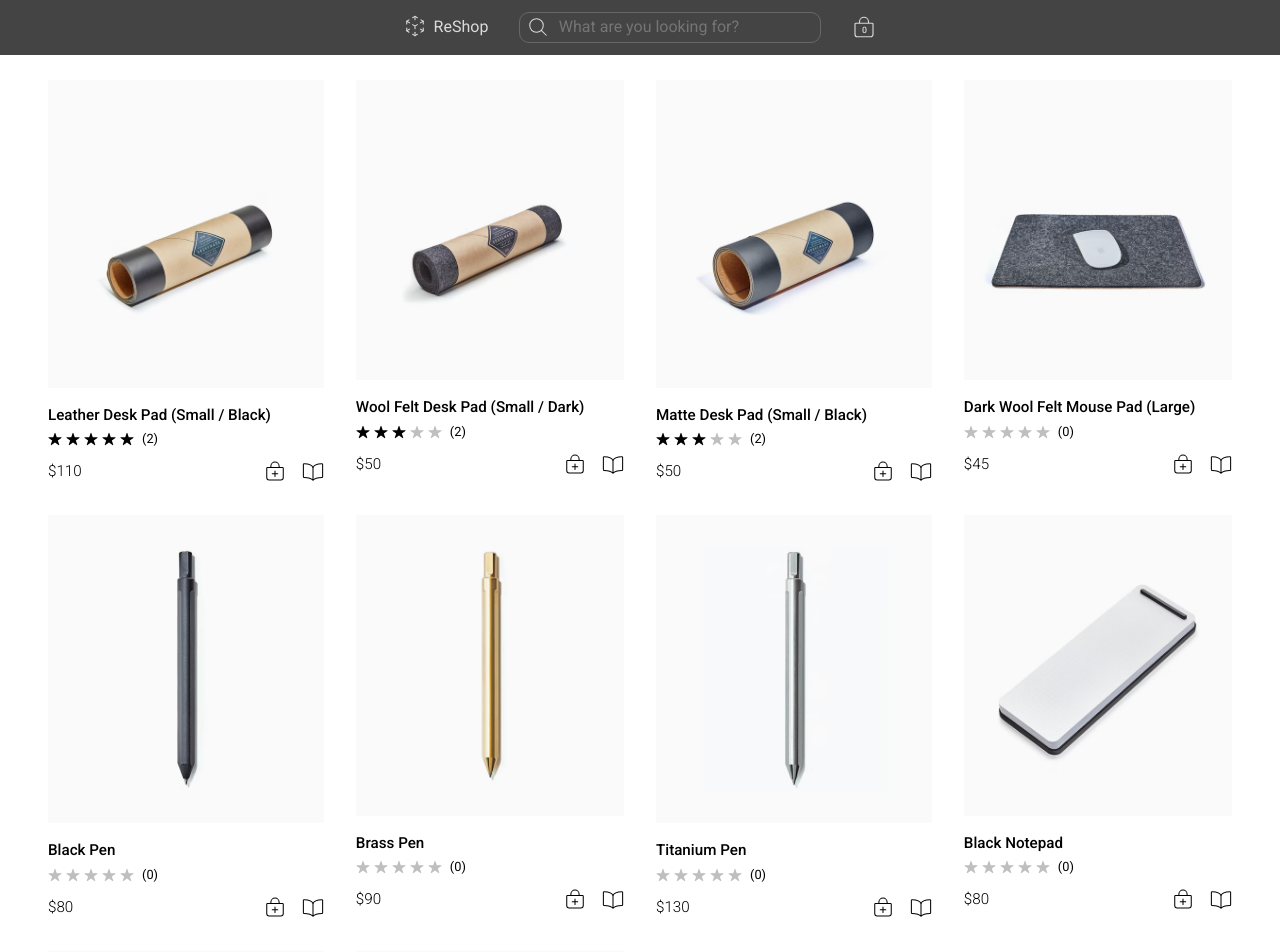
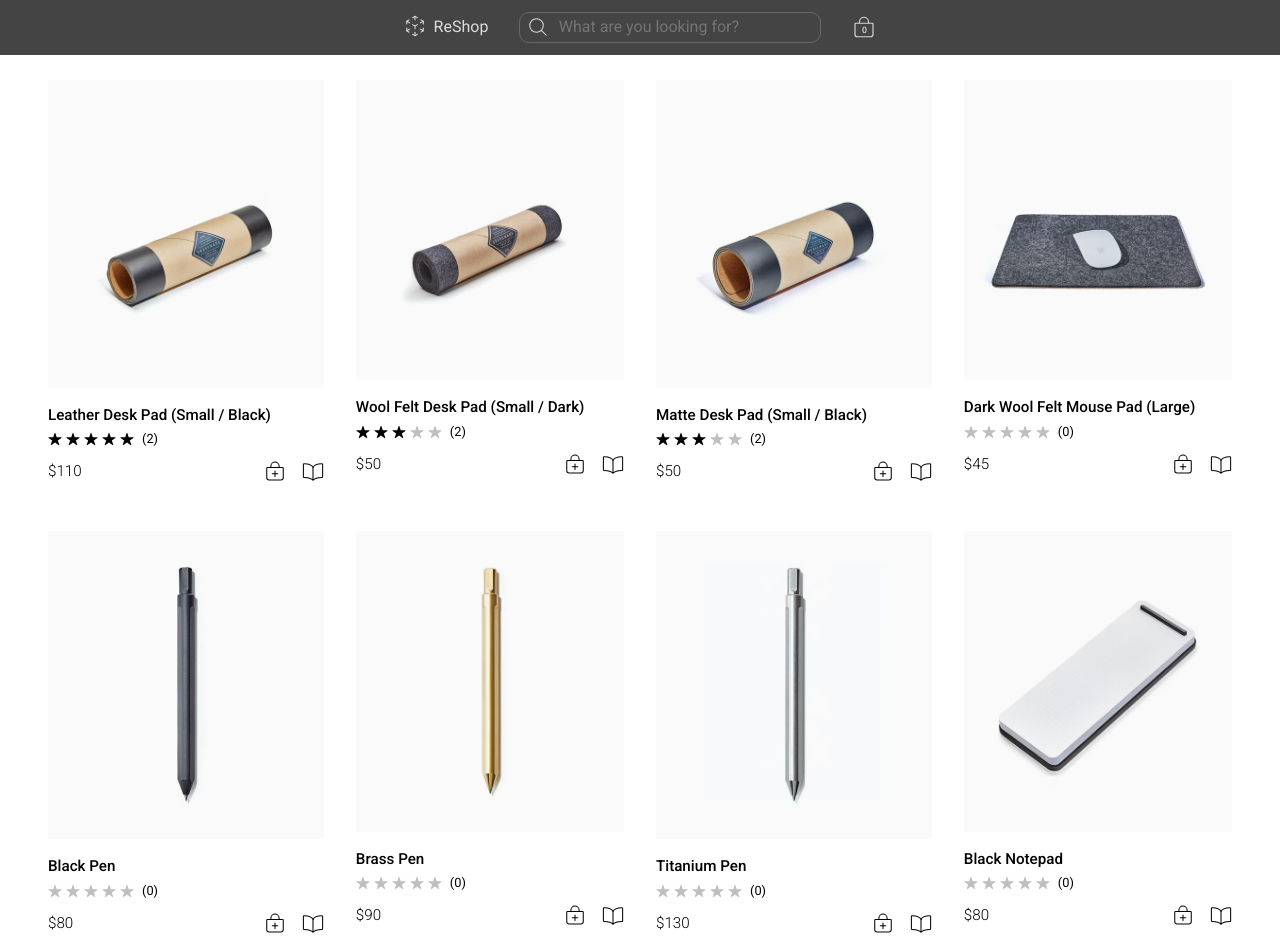
Before and after one commit to johnschatner/react-reShop, a React (Vite) app: page / in a window 1280 px wide. Shown: the top 952 px of the page. Built offline with nearby package versions, Linux system fonts and the light colour scheme.

Commit message:
Fix search item img

```diff
--- a/src/Components/Header/Search/SearchItem.jsx
+++ b/src/Components/Header/Search/SearchItem.jsx
@@ -15,7 +15,7 @@ function SearchItem(props) {
       <div className="search-item__left">
         <div className="search-item__thumb">
           <a>
-            <img src={`/src/products/${thumbnail}.avif`} alt={name} />
+            <img src={thumbnail} alt={name} />
           </a>
         </div>
         <div className="search-item__name">{name}</div>
--- a/src/Components/Product/Product.css
+++ b/src/Components/Product/Product.css
@@ -5,6 +5,7 @@
 
   background-color: rgb(255, 255, 255);
   padding: 1rem;
+  margin-bottom: 1rem;
   border-radius: 0.5rem;
 
   transition: 500ms var(--globaltransition-header);
```
